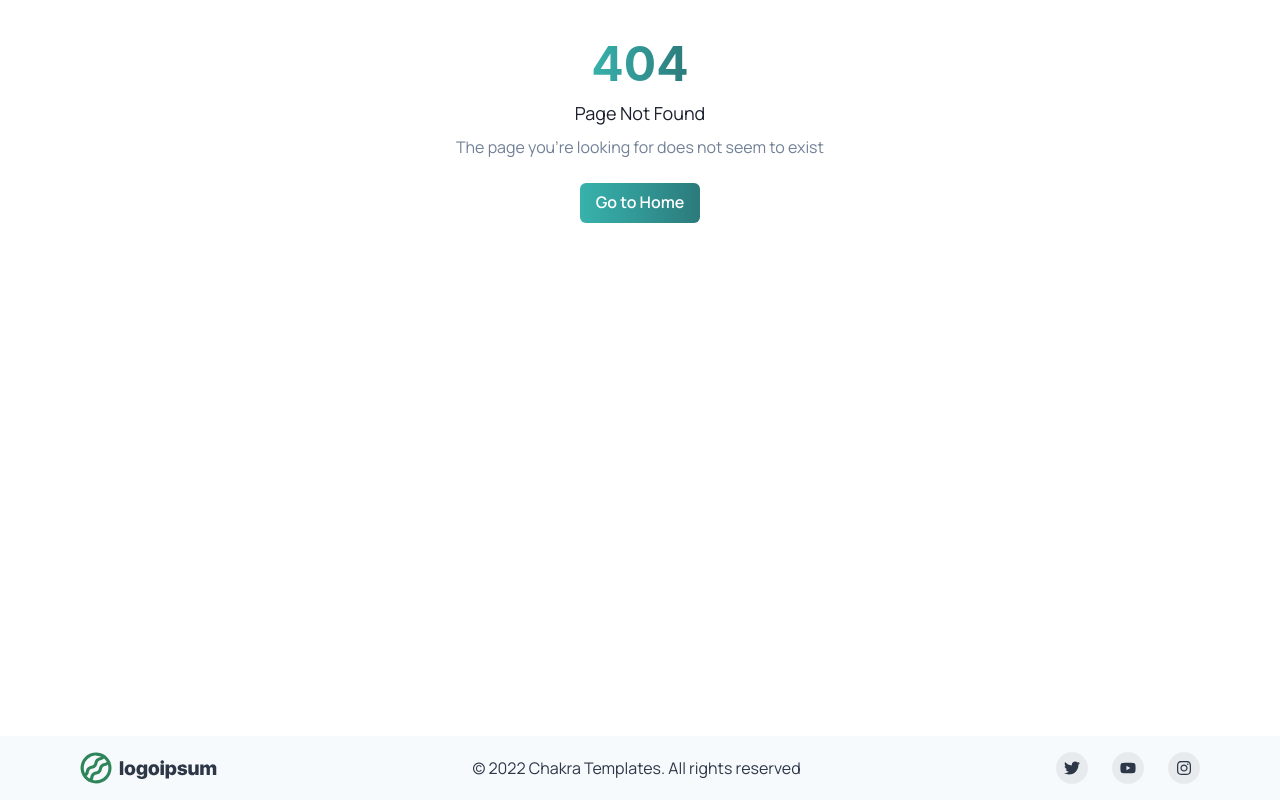
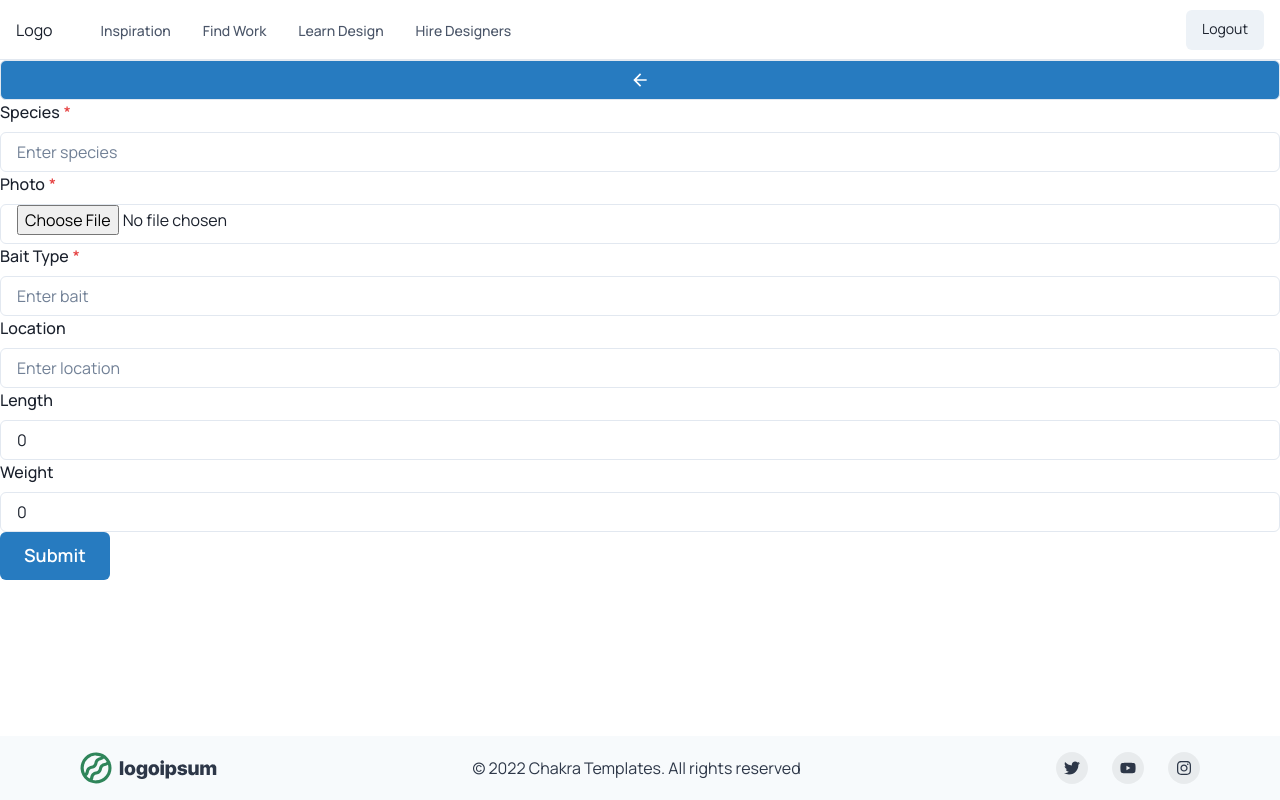
Before and after one commit to mmcbride2929/FE-BE-WITH-AUTH, a React (Create React App) app in the folder frontend/: page /create-post in a window 1280 px wide. Before the commit this address had no page. Built offline with nearby package versions, Linux system fonts and the light colour scheme; sample sign-in values are in the browser's storage.

Commit message:
individual page for create posts created

```diff
--- a/frontend/src/App.js
+++ b/frontend/src/App.js
@@ -12,6 +12,7 @@ import ProtectedRoute from './pages/ProtectedRoute'
 import SinglePost from './pages/SinglePost'
 import EditPost from './pages/EditPost'
 import { useState } from 'react'
+import CreatePost from './pages/CreatePost'
 
 const App = () => {
   const [nav, setNav] = useState(true)
@@ -39,6 +40,10 @@ const App = () => {
                 path="edit-post/:id"
                 element={<EditPost setNav={setNav} />}
               />
+              <Route
+                path="create-post"
+                element={<CreatePost setNav={setNav} />}
+              />
             </Routes>
             <Footer />
           </Box>
--- a/frontend/src/components/CreatePost/CreatePostForm.js
+++ b/frontend/src/components/CreatePost/CreatePostForm.js
@@ -1,7 +1,7 @@
 import { Button, FormControl, FormLabel, Input } from '@chakra-ui/react'
-import Axios from 'axios'
 import { useContext, useEffect, useState } from 'react'
 import AppContext from '../../context/AppContext'
+import { useNavigate } from 'react-router-dom'
 
 const initialState = {
   species: '',
@@ -18,8 +18,9 @@ const CreatePostForm = () => {
   const [values, setValues] = useState(initialState)
   const [image, setImage] = useState('')
 
-  const { showAlert, alertText, createPost, user, setHidePosts } =
-    useContext(AppContext)
+  const navigate = useNavigate()
+
+  const { showAlert, alertText, createPost, user } = useContext(AppContext)
 
   const handleChange = (e) => {
     setValues((prevState) => ({
@@ -30,15 +31,15 @@ const CreatePostForm = () => {
 
   const handleSubmit = (e) => {
     e.preventDefault()
-
     createPost(values)
     e.target.reset()
     setValues(initialState)
     setTimeout(() => {
-      setHidePosts(false)
+      navigate('/feed')
     }, 2000)
   }
 
+  // handling image upload
   const handleImageUpload = (e) => {
     const file = e.target.files[0]
     transformFile(file)
@@ -57,6 +58,7 @@ const CreatePostForm = () => {
       setImage('')
     }
   }
+
   // setting user id to state
   useEffect(() => {
     setValues((prevState) => ({ ...prevState, createdBy: user._id }))
--- a/frontend/src/components/CreatePost/CreatePostInterface.js
+++ b/frontend/src/components/CreatePost/CreatePostInterface.js
@@ -1,26 +1,8 @@
-import { IconButton } from '@chakra-ui/react'
-import { ArrowBackIcon } from '@chakra-ui/icons'
-import AppContext from '../../context/AppContext'
-import { useContext } from 'react'
 import CreatePostForm from './CreatePostForm'
 
 const CreatePostInterface = () => {
-  const { hidePosts, setHidePosts } = useContext(AppContext)
-
   return (
     <div>
-      <IconButton
-        onClick={() => setHidePosts(!hidePosts)}
-        variant="outline"
-        color={'white'}
-        bg="brand.300"
-        fontSize="20px"
-        _hover={{
-          color: 'brand.300',
-          bg: 'white',
-        }}
-        icon={<ArrowBackIcon />}
-      />
       <CreatePostForm />
     </div>
   )
--- a/frontend/src/components/Feed/PostsInterface.js
+++ b/frontend/src/components/Feed/PostsInterface.js
@@ -1,15 +1,12 @@
-import { useContext } from 'react'
-
+import { Link as ReachLink } from 'react-router-dom'
 import Posts from './Posts'
-import { Button } from '@chakra-ui/react'
-import AppContext from '../../context/AppContext'
+import { Button, Link } from '@chakra-ui/react'
 
 const PostsInterface = () => {
-  const { hidePosts, setHidePosts } = useContext(AppContext)
   return (
     <div>
+      <Link as={ReachLink} to={`/create-post`}>
         <Button
-        onClick={() => setHidePosts(!hidePosts)}
           size="lg"
           color={'white'}
           bg={'brand.200'}
@@ -19,6 +16,7 @@ const PostsInterface = () => {
         >
           Create
         </Button>
+      </Link>
       <Posts />
     </div>
   )
--- a/frontend/src/context/AppContext.js
+++ b/frontend/src/context/AppContext.js
@@ -37,9 +37,6 @@ export const initialState = {
 export const AppProvider = ({ children }) => {
   /* ******** state ******** */
   const [state, dispatch] = useReducer(reducer, initialState)
-
-  // toggle between feed page interface and create post interface
-  const [hidePosts, setHidePosts] = useState(false)
 
   /* ******** axios instance + header for token ******** */
   const authFetch = axios.create({
@@ -179,8 +176,7 @@ export const AppProvider = ({ children }) => {
         displayAlert,
         clearAlert,
         loginUser,
-        hidePosts,
-        setHidePosts,
+
         createPost,
         updatePost,
         deletePost,
--- /dev/null
+++ b/frontend/src/pages/CreatePost.js
@@ -0,0 +1,28 @@
+import { ArrowBackIcon } from '@chakra-ui/icons'
+import { IconButton } from '@chakra-ui/react'
+import { useNavigate } from 'react-router-dom'
+import CreatePostInterface from '../components/CreatePost/CreatePostInterface'
+
+const CreatePost = ({ setNav }) => {
+  // hiding navbar if not logged in
+  setNav(true)
+
+  const navigate = useNavigate()
+  return (
+    <>
+      <IconButton
+        onClick={() => navigate('/feed')}
+        variant="outline"
+        color={'white'}
+        bg={'brand.200'}
+        fontSize="20px"
+        _hover={{
+          bg: 'brand.300',
+        }}
+        icon={<ArrowBackIcon />}
+      />
+      <CreatePostInterface />
+    </>
+  )
+}
+export default CreatePost
--- a/frontend/src/pages/Feed.js
+++ b/frontend/src/pages/Feed.js
@@ -1,22 +1,13 @@
-import { useContext, useEffect } from 'react'
-import CreatePostInterface from '../components/CreatePost/CreatePostInterface'
 import PostsInterface from '../components/Feed/PostsInterface'
-import AppContext from '../context/AppContext'
 
 const Feed = ({ setNav }) => {
   // hiding navbar if not logged in
   setNav(true)
 
-  const { hidePosts, setHidePosts } = useContext(AppContext)
-
-  useEffect(() => {
-    setHidePosts(false)
-  }, [])
-
   return (
     <div>
       <div className="dashboard-interface">
-        {!hidePosts ? <PostsInterface /> : <CreatePostInterface />}
+        <PostsInterface />
       </div>
     </div>
   )
```
Also changed, not shown: 1 other file (tests, documents, lock files or other folders). Lines whose indentation alone changed are shown as unchanged.
